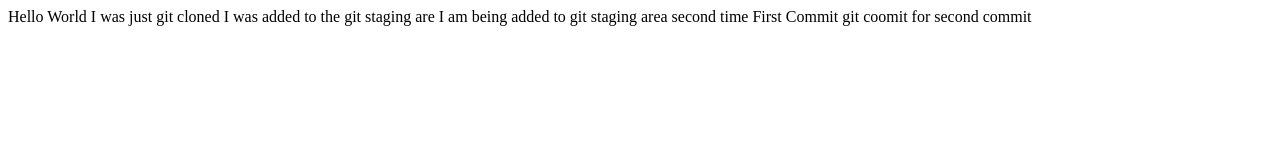
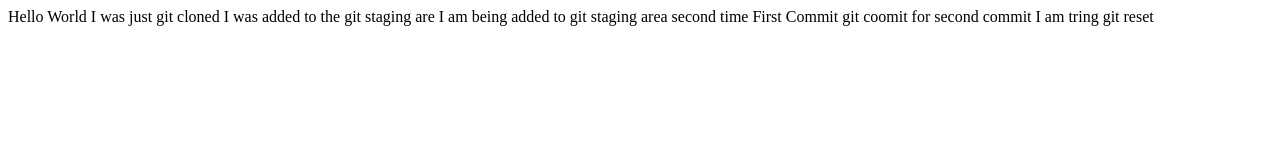
Before and after one commit to joshiatharv1/Learning_Devops, a plain HTML site: page index.html in a window 1280 px wide. Drawn offline with Linux system fonts and the light colour scheme.

Commit message:
trying git reset

```diff
--- a/index.html
+++ b/index.html
@@ -11,5 +11,6 @@
     I am being added to git staging area second time
     First Commit
     git coomit for second commit
+    I am tring git reset
 </body>
 </html>
```
